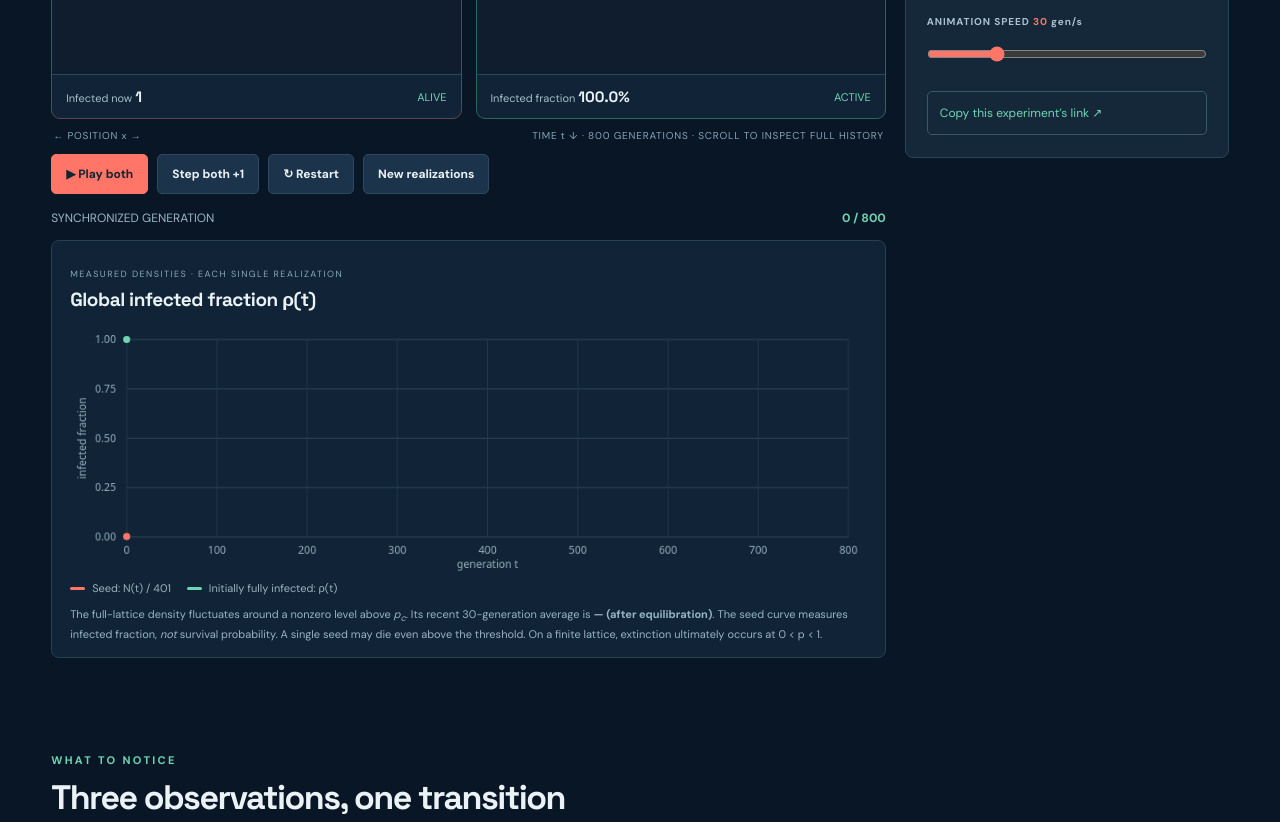
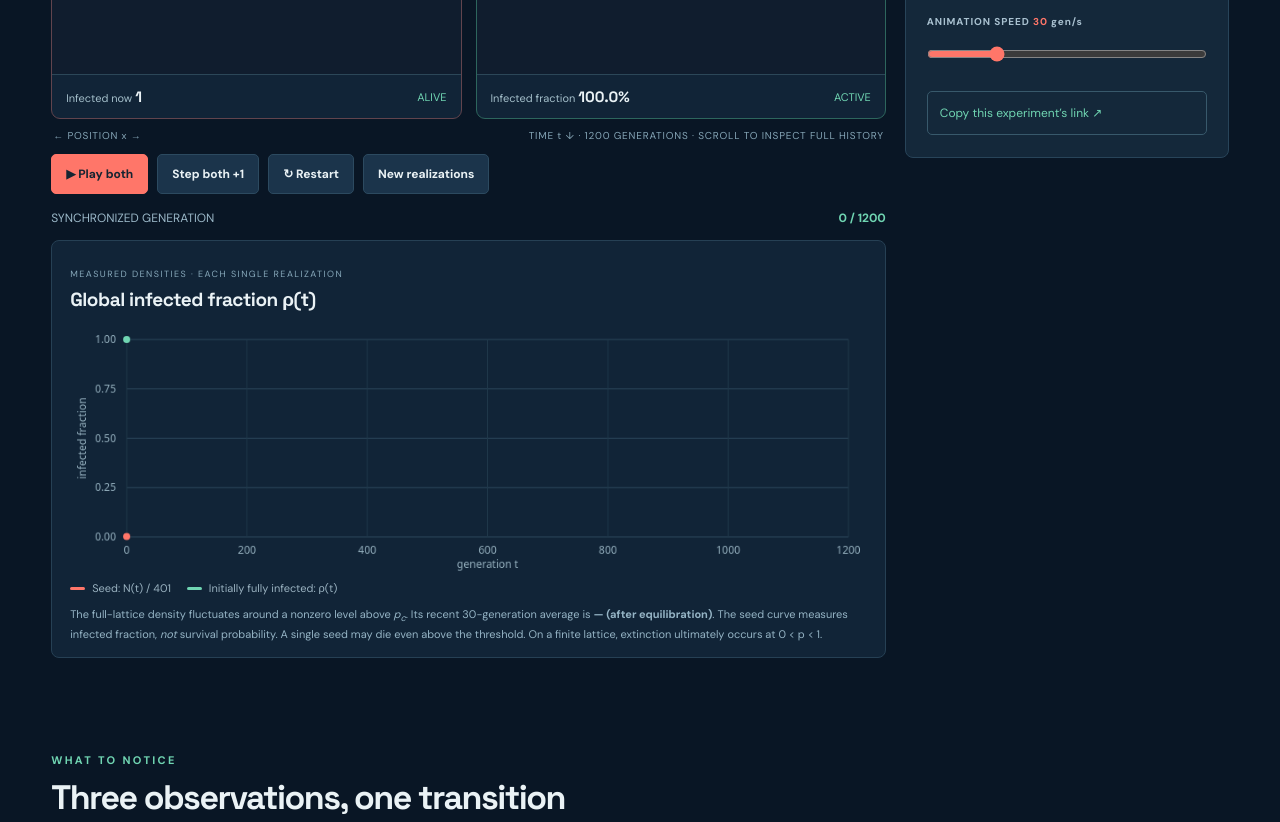
Before and after one commit to tsufli/random-walk, a plain HTML site: page directed-percolation/index.html in a window 1280 px wide. Shown: the part 1480-2302 px from the top of the page. Drawn offline with Linux system fonts and the light colour scheme.

Commit message:
Extend directed percolation simulations to 1200 generations

```diff
--- a/directed-percolation/index.html
+++ b/directed-percolation/index.html
@@ -81,14 +81,14 @@
          <div id="legacy-display" class="hidden">
           <div class="screen-head"><div class="screen-title"><span class="mini-indicator"></span><span id="screen-title">SPACETIME / SINGLE-SEED GROWTH</span></div><span id="regime" class="regime critical">NEAR CRITICAL</span></div>
           <div class="screen" id="screen-wrap">
-            <canvas id="spacetime" width="401" height="801" role="img" aria-label="Space time diagram of the infected sites"></canvas>
+            <canvas id="spacetime" width="401" height="1201" role="img" aria-label="Space time diagram of the infected sites"></canvas>
             <div id="ensemble-placeholder" class="ensemble-placeholder hidden"><div class="large-stats">P<sub>survival</sub>(t)</div><p>Run independent outbreaks from the same initial seed to estimate a survival probability instead of relying on one history.</p><div class="progress-rail"><div id="progress-bar" class="progress-bar"></div></div><span id="progress-label">Ready for an ensemble of runs</span></div>
           </div>
           <div class="ruler"><span>← POSITION x →</span><span>TIME t ↓</span></div>
           <div id="sim-controls" class="transport"><button class="primary" id="play">▶ Play</button><button id="step">Step +1</button><button id="restart">↻ Restart</button><button id="new-seed">New randomness</button><span class="keyboard-tip">SPACE play/pause · → step · R restart</span></div>
           <div id="ensemble-controls" class="transport hidden"><button class="primary" id="run-ensemble">▶ Run outbreaks</button><button id="cancel-ensemble" disabled>Cancel</button><span class="keyboard-tip">Each outbreak begins with one infected individual.</span></div>
           <div class="stats-row" aria-live="polite">
-            <div class="metric"><span>TIME STEP</span><strong id="time-stat">0 / 800</strong></div>
+            <div class="metric"><span>TIME STEP</span><strong id="time-stat">0 / 1200</strong></div>
             <div class="metric"><span id="active-label">ACTIVE SITES</span><strong id="active-stat">1</strong></div>
             <div class="metric"><span id="state-label">OUTBREAK STATUS</span><strong id="state-stat">ALIVE</strong></div>
           </div>
@@ -103,20 +103,20 @@
            <div class="compare-grid">
              <article class="compare-card">
                <div class="compare-card-header"><span class="compare-number">01</span><div><h4>Single infected seed</h4><p>One site at x = 200 · watch the outbreak spread</p></div></div>
-               <div class="compare-raster-view" id="compare-seed-view" tabindex="0" aria-label="Scrollable space-time history for the seed"><canvas class="compare-raster" id="compare-seed" width="401" height="801" role="img" aria-label="Space-time growth from one infected seed"></canvas></div>
+               <div class="compare-raster-view" id="compare-seed-view" tabindex="0" aria-label="Scrollable space-time history for the seed"><canvas class="compare-raster" id="compare-seed" width="401" height="1201" role="img" aria-label="Space-time growth from one infected seed"></canvas></div>
                <div class="compare-foot"><span>Infected now <strong id="compare-seed-count">1</strong></span><span id="compare-seed-state" class="alive">ALIVE</span></div>
              </article>
              <article class="compare-card">
                <div class="compare-card-header"><span class="compare-number">02</span><div><h4>Initially fully infected</h4><p>All sites infected at t = 0 · watch density relax</p></div></div>
-               <div class="compare-raster-view" id="compare-full-view" tabindex="0" aria-label="Scrollable space-time history for the fully infected lattice"><canvas class="compare-raster" id="compare-full" width="401" height="801" role="img" aria-label="Space-time evolution from a fully infected lattice"></canvas></div>
+               <div class="compare-raster-view" id="compare-full-view" tabindex="0" aria-label="Scrollable space-time history for the fully infected lattice"><canvas class="compare-raster" id="compare-full" width="401" height="1201" role="img" aria-label="Space-time evolution from a fully infected lattice"></canvas></div>
                <div class="compare-foot"><span>Infected fraction <strong id="compare-full-density">100.0%</strong></span><span id="compare-full-state" class="alive">ACTIVE</span></div>
              </article>
            </div>
-           <div class="compare-axis"><span>← POSITION x →</span><span>TIME t ↓ · 800 GENERATIONS · SCROLL TO INSPECT FULL HISTORY</span></div>
+           <div class="compare-axis"><span>← POSITION x →</span><span>TIME t ↓ · 1200 GENERATIONS · SCROLL TO INSPECT FULL HISTORY</span></div>
            <div class="transport compare-actions" aria-label="Synchronized controls">
              <button id="compare-play" class="primary">▶ Play both</button><button id="compare-step">Step both +1</button><button id="compare-restart">↻ Restart</button><button id="compare-random">New realizations</button>
            </div>
-           <div class="compare-overview"><span>SYNCHRONIZED GENERATION</span><output id="compare-time">0 / 800</output></div>
+           <div class="compare-overview"><span>SYNCHRONIZED GENERATION</span><output id="compare-time">0 / 1200</output></div>
            <div class="chart-panel compare-chart"><div class="chart-head"><div><span class="chart-eyebrow">MEASURED DENSITIES · EACH SINGLE REALIZATION</span><h3>Global infected fraction ρ(t)</h3></div></div>
              <canvas id="compare-plot" width="900" height="288" role="img" aria-label="Comparison of infected density from the seed and fully infected lattice"></canvas>
              <div class="compare-legend"><span><i style="background:#ff7669"></i>Seed: N(t) / 401</span><span><i style="background:#70d5b2"></i>Initially fully infected: ρ(t)</span></div>
@@ -144,7 +144,7 @@
     <div class="theory-layout"><article class="theory-card"><p class="eyebrow">ORDER PARAMETER</p><h3>Stationary infected density</h3><p>From a fully infected initial condition, the order parameter in the thermodynamic limit is</p><div class="formula">ρ<sub>st</sub> = lim<sub>t→∞</sub> lim<sub>L→∞</sub> ⟨(1/L) ∑<sub>i</sub> n<sub>i</sub>(t)⟩</div><p>In the active phase, <strong>ρ<sub>st</sub> ∝ (p − p<sub>c</sub>)<sup>β</sup></strong> with <strong>β ≈ 0.2765</strong>. Limits matter: a finite stochastic system eventually absorbs for 0 &lt; p &lt; 1.</p></article><article class="theory-card"><p class="eyebrow">DYNAMICAL SCALING</p><h3>What happens at criticality?</h3><div class="scaling-lines"><div>ρ(t) ∼ t<sup>−α</sup><span>from a fully active lattice</span></div><div>P<sub>surv</sub>(t) ∼ t<sup>−δ</sup><span>from many single-seed outbreaks</span></div><div>N(t) ∼ t<sup>θ</sup><span>mean count, including extinct runs</span></div></div><p>In 1+1D: <strong>α ≈ δ ≈ 0.1595</strong>, <strong>θ ≈ 0.3137</strong>. The log–log plot overlays a theoretical slope when close to <em>p<sub>c</sub></em>.</p></article></div>
     <div class="caveat"><span>IMPORTANT CAVEAT</span><p>“Active phase” means survival is possible in the <em>infinite</em> system, not guaranteed in an individual realization. Finite size, limited time and statistical noise can obscure a sharp transition. This is a minimal epidemic model with one-generation infectiousness, not a realistic model of human epidemics.</p></div>
   </section>
-  <section id="references" class="references"><h2>For the talk</h2><p>Background and references: <a href="https://doi.org/10.1016/j.aop.2004.09.011" target="_blank" rel="noopener noreferrer">Janssen & Täuber, field-theory review</a>; <a href="https://arxiv.org/abs/cond-mat/0001070" target="_blank" rel="noopener noreferrer">Hinrichsen, nonequilibrium phase transitions</a>; <a href="https://doi.org/10.1103/PhysRevB.33.1982" target="_blank" rel="noopener noreferrer">Essam, Guttmann & De'Bell, directed-bond threshold</a>. The bond threshold and 1+1D exponents quoted here are numerical results.</p><p class="footer-note">Pure client-side simulation · independent random numbers per directed bond · periodic spatial boundaries · 401 sites × 801 time slices (800 generations) · no accounts, no server.</p></section>
+  <section id="references" class="references"><h2>For the talk</h2><p>Background and references: <a href="https://doi.org/10.1016/j.aop.2004.09.011" target="_blank" rel="noopener noreferrer">Janssen & Täuber, field-theory review</a>; <a href="https://arxiv.org/abs/cond-mat/0001070" target="_blank" rel="noopener noreferrer">Hinrichsen, nonequilibrium phase transitions</a>; <a href="https://doi.org/10.1103/PhysRevB.33.1982" target="_blank" rel="noopener noreferrer">Essam, Guttmann & De'Bell, directed-bond threshold</a>. The bond threshold and 1+1D exponents quoted here are numerical results.</p><p class="footer-note">Pure client-side simulation · independent random numbers per directed bond · periodic spatial boundaries · 401 sites × 1201 time slices (1200 generations) · no accounts, no server.</p></section>
 </main>
 <footer><span>DIRECTED PERCOLATION / INTERACTIVE LAB</span><a href="#experiment">Back to the experiment ↑</a></footer>
 <script>
@@ -153,7 +153,7 @@
    No spontaneous infections. Designed to run locally with no build tooling. */
 (() => {
   'use strict';
-  const W = 401, T = 800, PC = 0.644700185;
+  const W = 401, T = 1200, PC = 0.644700185;
   const $ = id => document.getElementById(id);
   const canvas = $('spacetime'), g = canvas.getContext('2d', {alpha:false});
   const plot = $('timeseries'), cg = plot.getContext('2d');
@@ -267,7 +267,7 @@
     elements.time.textContent=mode==='ensemble'?`${T} generations`:`${t} / ${T}`;
     if(mode==='ensemble') {
       elements.activeLabel.textContent='COMPLETED RUNS';
-      elements.stateLabel.textContent='SURVIVAL AT t = 800';
+      elements.stateLabel.textContent='SURVIVAL AT t = 1200';
       elements.count.textContent=ensemble?ensemble.done.toLocaleString():'0';
       let total=ensemble?ensemble.done:0;
       elements.state.textContent=total?(100*ensemble.survivors[T]/total).toFixed(1)+'%':'—';
@@ -393,7 +393,7 @@
     const fx=x=>pad.left+dw*(log?Math.log(Math.max(1,x))/Math.log(T):x/T);
     const fy=y=>pad.top+dh*(1-(log?(Math.log(y)-Math.log(lo))/(Math.log(hi)-Math.log(lo)):(y-lo)/(hi-lo)));
     // Axes and guides.
-    const tickX=log?[1,2,5,10,20,50,100,200,500,800]:[0,100,200,300,400,500,600,700,800];
+    const tickX=log?[1,2,5,10,20,50,100,200,500,1000,1200]:[0,200,400,600,800,1000,1200];
     for(let j=0;j<5;j++){
       const y=pad.top+j*dh/4;
       cg.strokeStyle='#294255';cg.beginPath();cg.moveTo(pad.left,y);cg.lineTo(w-pad.right,y);cg.stroke();
@@ -520,7 +520,7 @@
       cpg.strokeStyle='#2d495d';cpg.beginPath();cpg.moveTo(left,y);cpg.lineTo(w-right,y);cpg.stroke();
       cpg.fillStyle='#96b1bf';cpg.textAlign='right';cpg.fillText(v.toFixed(2),left-12,y+4);
     }
-    for(const tt of [0,100,200,300,400,500,600,700,800]){
+    for(const tt of [0,200,400,600,800,1000,1200]){
       const x=fx(tt);cpg.strokeStyle='#20394b';cpg.beginPath();cpg.moveTo(x,top);cpg.lineTo(x,top+dh);cpg.stroke();
       cpg.fillStyle='#96b1bf';cpg.textAlign='center';cpg.fillText(tt,x,h-bottom+19);
     }
```
